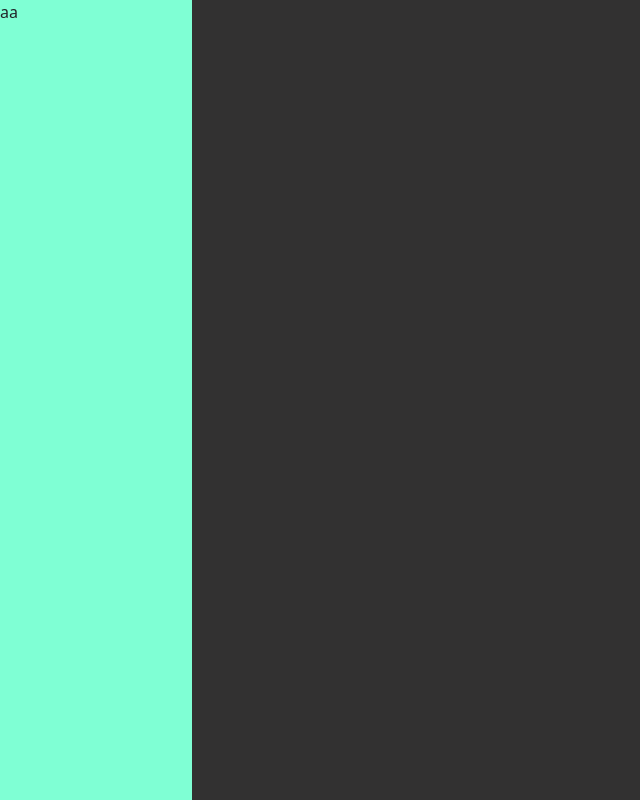
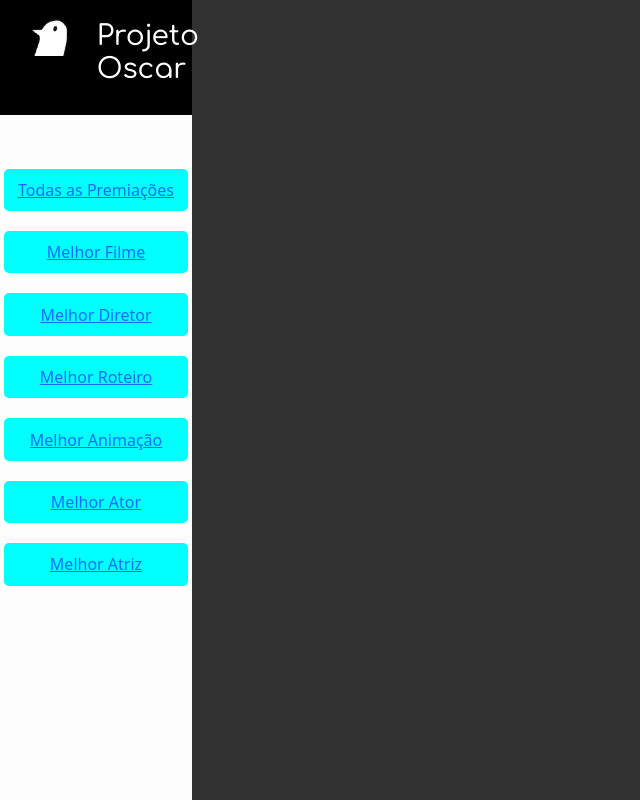
Before and after one commit to PatrickS26/Oscar, a website: page index.html in a window 1280 px wide. Shown: the whole page, without its empty margins (0-640 px from the left). Drawn offline with nearby package versions, Linux system fonts and the light colour scheme.

Commit message:
Inicio do Corpo Sidebar

```diff
--- a/css/main.css
+++ b/css/main.css
@@ -6,7 +6,7 @@ body{
 .page .sidebar{
     height: 100vh;
     width: 15%;
-    background-color: aquamarine;
+    background-color: rgb(253, 253, 253);
     top: 0;
     left: 0;
     position: fixed;
@@ -15,3 +15,41 @@ body{
     color: aliceblue;
     margin-left: 15%;
 }
+.sidebar-header{
+    padding: 0 , 3%;
+
+}
+
+.logo-container{
+    max-width: 100%;
+    display: flex;
+    background-color: black;
+}
+
+.logo-sidebar{
+    margin-top: 5%;
+    width: 40%;
+    height: 40%;
+}
+
+.name-container{
+    padding: 5%;
+}
+
+.TituloSidebar{
+    color: white;
+    padding: 10%;
+    font-family: 'Comfortaa', cursive;
+
+}
+.OpsSidebar{
+    list-style-type: none;
+    padding:2%;
+    margin-top: 30px;
+}
+ .NavItem1,.NavItem2, .NavItem3, .NavItem4, .NavItem5, .NavItem6, .NavItem7{
+    background-color: aqua;
+    border-radius: 5px;
+    margin-top: 20px;
+    padding: 5% 5% 5% 5%;
+}
--- a/index.html
+++ b/index.html
@@ -1,34 +1,81 @@
 <!DOCTYPE html>
 <html lang="en">
+
 <head>
     <meta charset="UTF-8">
     <meta http-equiv="X-UA-Compatible" content="IE=edge">
     <meta name="viewport" content="width=device-width, initial-scale=1.0">
-    <link href="https://cdn.jsdelivr.net/npm/bootstrap@5.1.3/dist/css/bootstrap.min.css" rel="stylesheet" integrity="sha384-1BmE4kWBq78iYhFldvKuhfTAU6auU8tT94WrHftjDbrCEXSU1oBoqyl2QvZ6jIW3" crossorigin="anonymous">
-    <script src="https://cdn.jsdelivr.net/npm/bootstrap@5.1.3/dist/js/bootstrap.bundle.min.js" integrity="sha384-ka7Sk0Gln4gmtz2MlQnikT1wXgYsOg+OMhuP+IlRH9sENBO0LRn5q+8nbTov4+1p" crossorigin="anonymous"></script>
+    <link href="https://cdn.jsdelivr.net/npm/bootstrap@5.1.3/dist/css/bootstrap.min.css" rel="stylesheet"
+        integrity="sha384-1BmE4kWBq78iYhFldvKuhfTAU6auU8tT94WrHftjDbrCEXSU1oBoqyl2QvZ6jIW3" crossorigin="anonymous">
+    <link href="https://fonts.googleapis.com/css2?family=Comfortaa:wght@500&display=swap" rel="stylesheet">
+    <script src="https://cdn.jsdelivr.net/npm/bootstrap@5.1.3/dist/js/bootstrap.bundle.min.js"
+        integrity="sha384-ka7Sk0Gln4gmtz2MlQnikT1wXgYsOg+OMhuP+IlRH9sENBO0LRn5q+8nbTov4+1p"
+        crossorigin="anonymous"></script>
+    <title>Home</title>
     <link rel="stylesheet" href="css/main.css">
 
 
-    <title>Home</title>
+
+    <!---->
 </head>
+<!--Corpo do Projeto-->
+
 <body>
+    <!--Sidebar-->
+    <div class="page">
 
-   <div class="page">
+        <!--Titulo da Sidebar-->
+        <div class="sidebar">
+            <div class="sidebar-header">
+                <div class="sidebar-logo-container">
 
-    <div class="sidebar" >
-        <div class="logo-sidebar">
-            <div class="logo-container">
-                aa
+                    <div class="logo-container">
+                        <img class="logo-sidebar" src="img/Punpun.png"></img>
+
+                        <div class="name-container">
+                            <h3 class="TituloSidebar ">
+                                Projeto<br>
+                                <span class="SubTituloSidebar">Oscar</span>
+                            </h3>
+                        </div>
+
+                    </div>
+
+
+
+                </div>
+
             </div>
+            <!--Fim do Titulo da Sidebar-->
+
+            <!--Corpo da Sidebar-->
+         <div class="CorpoSidebar ">
+            <ul class="OpsSidebar">
+                <li class="NavItem1 text-center"><a href="/">Todas as Premiações</a></li>
+                <li class="NavItem2 text-center"><a href="/">Melhor Filme</a></li>
+                <li class="NavItem3 text-center"><a href="/">Melhor Diretor</a></li>
+                <li class="NavItem4 text-center"><a href="/">Melhor Roteiro</a></li>
+                <li class="NavItem5 text-center"><a href="/">Melhor Animação</a></li>
+                <li class="NavItem6 text-center"><a href="/">Melhor Ator</a></li>
+                <li class="NavItem7 text-center"><a href="/">Melhor Atriz</a></li>
+                </ul>
+
         </div>
-    </div>
+        </div>
 
-    <div class="content ">
 
+
+
+
+        <!--Fim da Sidebar-->
+
+        <div class="content ">
+
+
+        </div>
 
     </div>
 
-   </div>
+</body>
 
-</body>
 </html>
```
Also changed, not shown: img/Punpun.png (added), img/giphy.gif (added).
